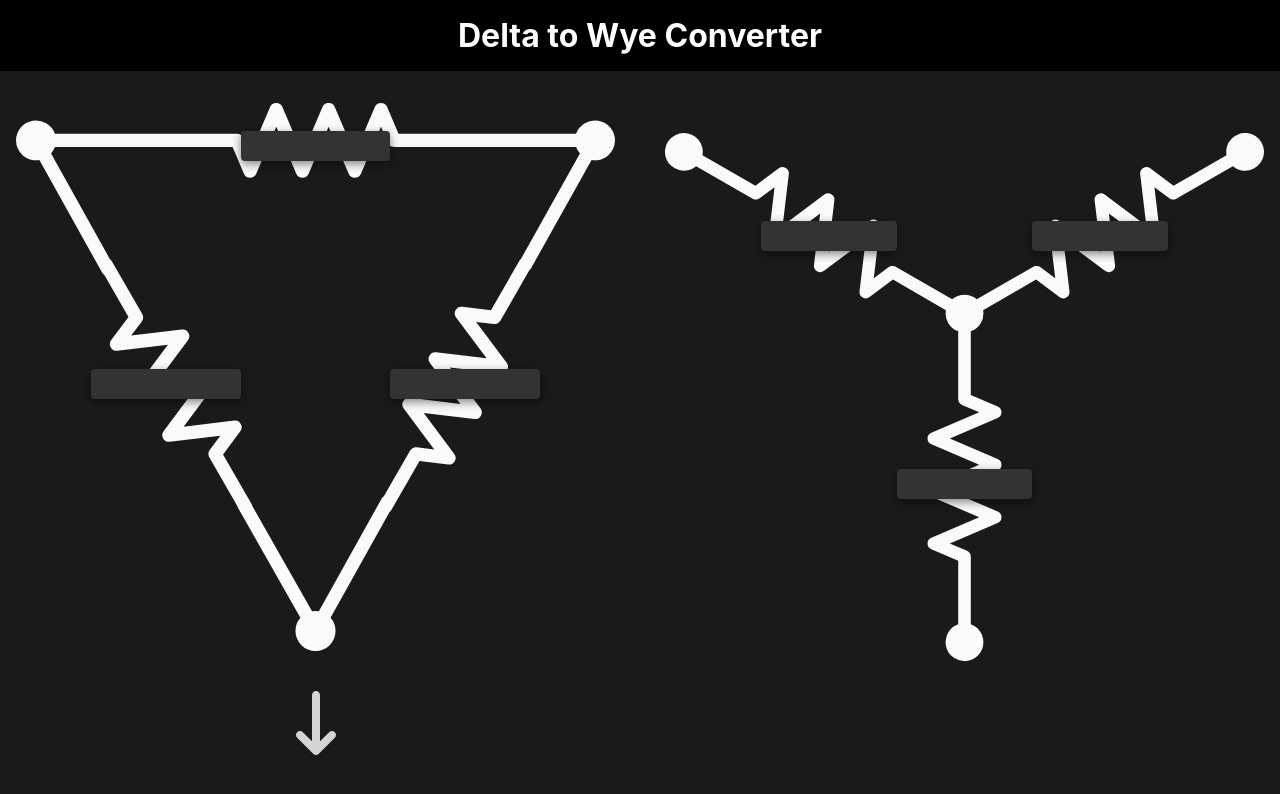
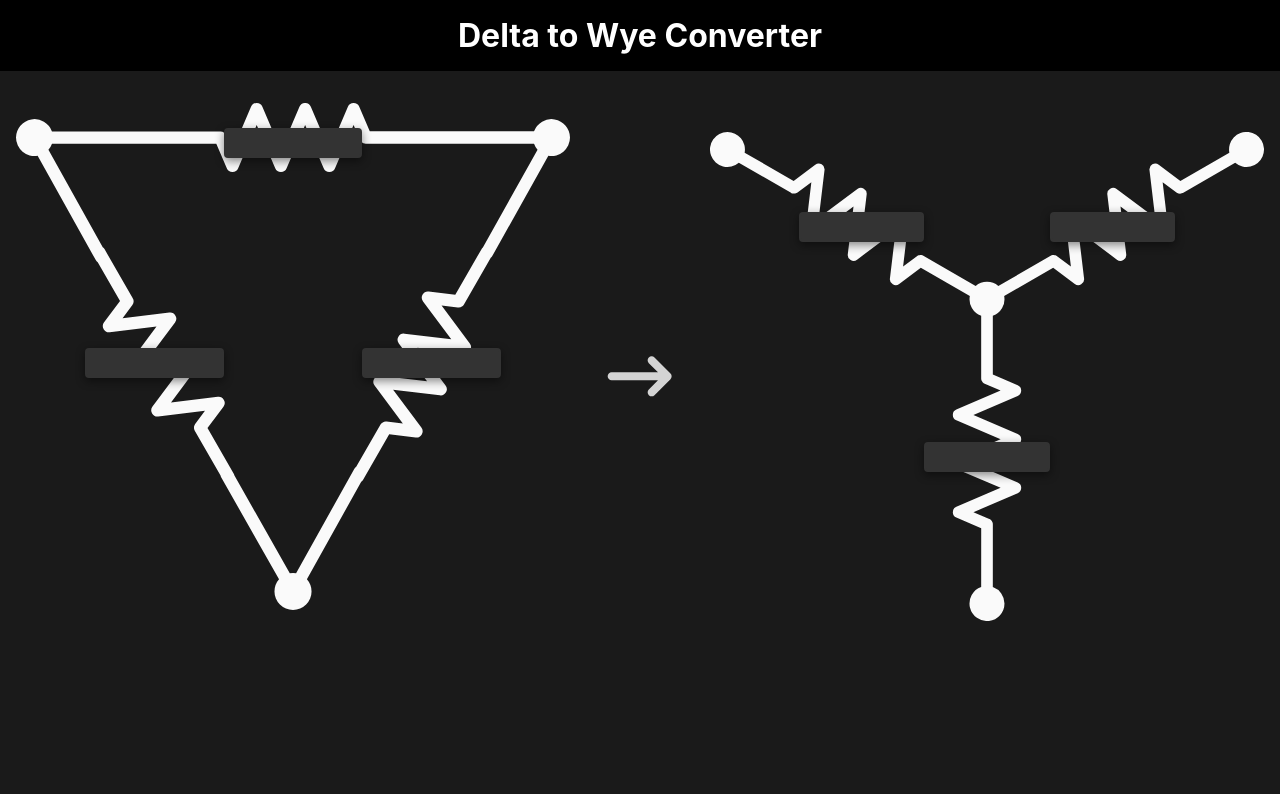
Before and after one commit to Fatih20/Delta-Wye-Converter, a React (Create React App) app: page / in a window 1280 px wide. Shown: the top 794 px of the page. Built offline with nearby package versions, Linux system fonts and the light colour scheme.

Commit message:
Responsive Arrow

```diff
--- a/src/components/main.tsx
+++ b/src/components/main.tsx
@@ -32,9 +32,9 @@ const Main = styled.div`
 
   @media (min-width: 900px) {
     display: grid;
-    grid-template-columns: 1fr 1fr;
+    grid-template-columns: 1fr 40px 1fr;
     grid-template-rows: 1fr;
-    grid-template-areas: "delta wye";
+    grid-template-areas: "delta arrow wye";
     grid-column-gap: 50px;
     justify-items: center;
   }
@@ -75,6 +75,13 @@ const ArrowContainer = styled.div<IArrowContainer>`
   & * {
     font-size: 4em;
     /* font-weight: 600; */
+  }
+
+  @media (min-width: 900px) {
+    grid-area: arrow;
+    transform: rotate(
+      ${({ convertingDtW }) => (convertingDtW ? "270deg" : "90deg")}
+    );
   }
 
   /* border: solid 1px white; */
@@ -179,10 +186,6 @@ const WyeFieldContainer = styled(FieldContainer)`
   }
 `;
 
-const Spacer = styled.div`
-  margin: 20px 0 20px 0;
-`;
-
 const SVGContainer = styled.div`
   align-items: center;
   display: flex;
```
